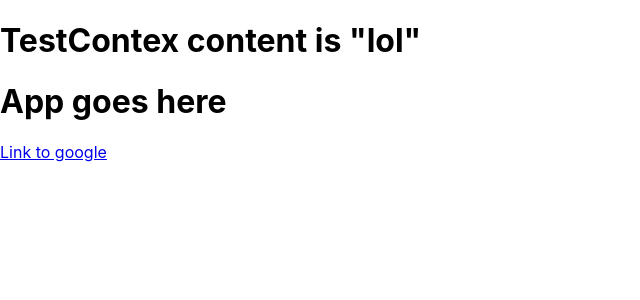
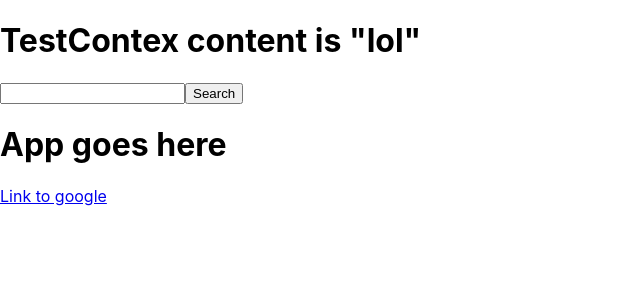
Before and after one commit to chingu-voyages/v11-geckos-team-13, a React (Create React App) app: page / in a window 1280 px wide. Shown: the top 300 px of the page, without its empty margins (0-640 px from the left). Built offline with nearby package versions, Linux system fonts and the light colour scheme.

Commit message:
Add validated search field

```diff
--- a/src/components/App.js
+++ b/src/components/App.js
@@ -2,12 +2,14 @@ import React from 'react';
 import './App.css';
 import TestState from '../context/test/TestState';
 import StateReceiver from './StateReceiver';
+import Search from './Search/Search';
 
 function App() {
   const link = 'hello internet';
   return (
     <TestState>
       <StateReceiver />
+      <Search />
       <div className="App">
         <h1>App goes here</h1>
         <a href={`https://google.com/search?q=${link}`}>Link to google</a>
--- /dev/null
+++ b/src/components/Search/Search.js
@@ -0,0 +1,30 @@
+import React, { useRef } from 'react';
+
+const Search = () => {
+  const query = useRef(null);
+  const isUrl = () => {
+    // Check if query is valid URL
+    const regex = new RegExp(
+      /^((((H|h)(T|t)|(F|f))(T|t)(P|p)((S|s)?)):\/\/)?(www.|[a-zA-Z0-9].)[a-zA-Z0-9\-.]+\.[a-zA-Z]{2,6}(:[0-9]{1,5})*(\/($|[a-zA-Z0-9.,;?'\\+&amp;%$#=~_-]+))*$/
+    );
+    return query.current.value.match(regex) && true;
+  };
+
+  const onSubmit = e => {
+    e.preventDefault();
+    window.location.href = isUrl()
+      ? // Redirect to valid url
+        `https://${query.current.value}`
+      : // Search google for input otherwise
+        `https://google.com/search?q=${query.current.value}`;
+  };
+
+  return (
+    <form onSubmit={onSubmit}>
+      <input type="search" id="search" ref={query} />
+      <input type="submit" value="Search" />
+    </form>
+  );
+};
+
+export default Search;
```
